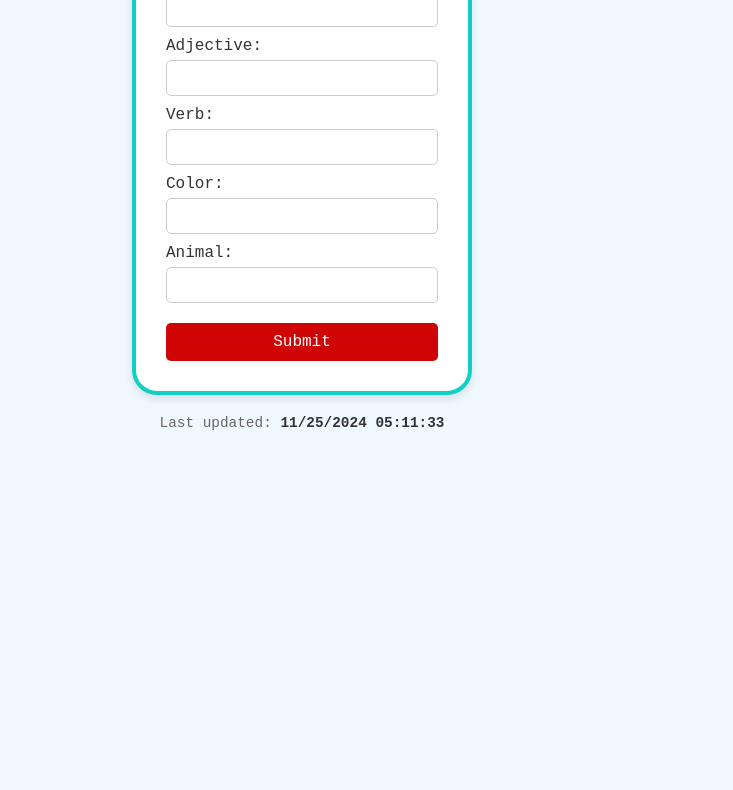
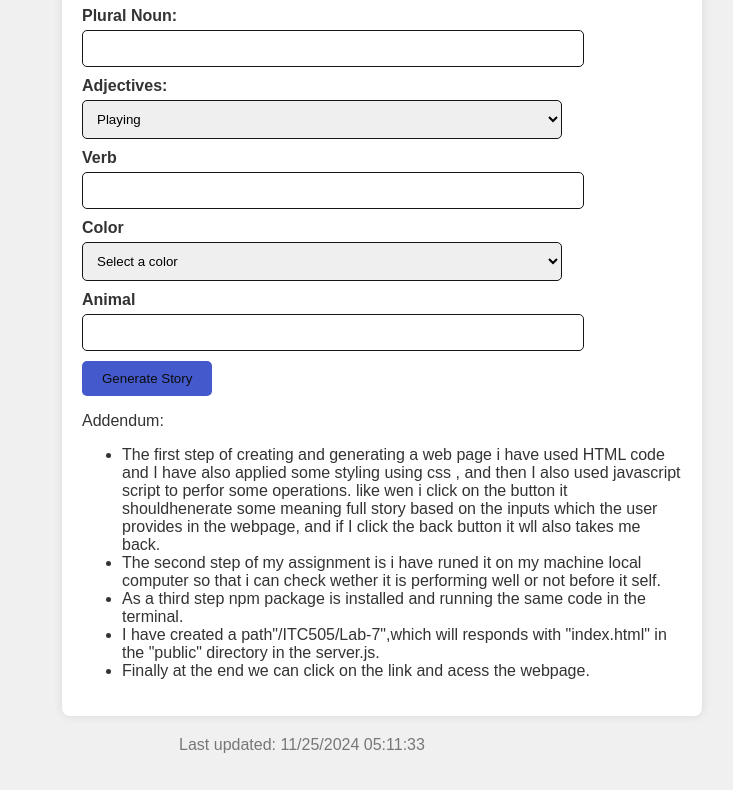
Before and after one commit to namanikhilkumar/ITC505, a website: page lab-7/index.html in a window 1280 px wide. Shown: the part 173-963 px from the top of the page, without its empty margins (338-1071 px from the left). Drawn offline with Linux system fonts and the light colour scheme.

Commit message:
Update index.html

```diff
--- a/lab-7/index.html
+++ b/lab-7/index.html
@@ -1,120 +1,198 @@
+
 <!DOCTYPE html>
 <html lang="en">
   <head>
-    <meta charset="UTF-8">
-    <meta name="viewport" content="width=device-width, initial-scale=1.0">
-    <title>Mad Lib</title>
+    <meta charset="UTF-8" />
+    <meta name="viewport" content="width=device-width, initial-scale=1.0" />
+    <title>Mad Libs</title>
     <style>
-
-
-    * {
+      /* CSS styles */
+      body {
+        font-family: Arial, sans-serif;
+        background-color: #f0f0f0;
         margin: 0;
         padding: 0;
-        box-sizing: border-box;
-        font-family: 'Courier New', monospace;
+        color: #333;
       }
 
-    body {
-        background-color: #f0f8ff;
-        color: #333;
-        display: flex;
-        flex-direction: column;
-        align-items: center;
-        min-height: 150vh;
-        padding: 25px;
+      .container {
+        max-width: 600px;
+        margin-top: 80px;
+        margin-left: 400px;
+        padding: 20px;
+        background-color: #fff;
+        border-radius: 8px;
+        box-shadow: 0 0 10px rgba(0, 0, 0, 0.1);
       }
 
       h1 {
-        font-size: 3em;
-        margin-bottom: 18px;
-        color: #152ed1;
         text-align: center;
+        color: #3592d9;
       }
 
       form {
-        display: flex;
-        flex-direction: column;
-        width: 340px;
-        padding: 30px;
-        border: 4px solid #11d0c3;
-        border-radius: 25px;
-        background-color: #fff;
-        box-shadow: 0 4px 8px rgba(0, 0, 0, 0.1);
+        margin-top: 20px;
       }
 
       label {
-        font-size: 1em;
-        color: #333;
-        margin-top: 10px;
+        display: block;
+        font-weight: bold;
+        margin-bottom: 5px;
       }
 
-    input[type="text"] {
-        width: 100%;
-        padding: 8px;
-        margin-top: 5px;
-        border: 1px solid #ccc;
+      input[type="text"],
+      select {
+        width: 80%;
+        padding: 10px;
+        border: 1px solid #151515;
         border-radius: 5px;
-        font-size: 1em;
+        margin-bottom: 10px;
       }
 
-    button[type="submit"] {
-        margin-top: 20px;
-        padding: 10px;
-        font-size: 1em;
-        color: #fff;
-        background-color: #cf0505;
+      button[type="submit"],
+      button {
+        padding: 10px 20px;
+        background-color: #445acc;
+        color: #0c0c0c;
         border: none;
         border-radius: 5px;
         cursor: pointer;
-        transition: background-color 0.3s;
       }
 
-    button[type="submit"]:hover {
-        background-color: #9c1ac8;
+      button[type="submit"]:hover,
+      button:hover {
+        background-color: #07ba34;
+      }
+
+      #sentence {
+        margin-top: 20px;
+        display: none; /* Hide the story initially */
+      }
+
+      #madLibsSentence {
+        font-style: italic;
       }
 
       footer {
         margin-top: 20px;
-        font-size: 0.9em;
-        color: #666;
+        text-align: center;
+        color: #777;
+      }
+    </style>
+  </head>
+  <body>
+    <div class="container">
+      <h1>Mad Libs</h1>
+      <!-- Form to collect inputs -->
+      <form id="madLibsForm">
+        <div class="form-group">
+          <label for="noun">Plural Noun:</label>
+          <input type="text" id="noun" name="noun" required />
+        </div>
+        <div class="form-group">
+          <label for="adjective">Adjectives:</label>
+          <select id="adjective" name="adjective" required>
+            <option value="Playing">Playing</option>
+            <option value="Swimming">Swimming</option>
+            <option value="Reading">Reading</option>
+            <option value="Writing">Writing</option>
+          </select>
+        </div>
+        <div class="form-group">
+          <label for="verb">Verb</label>
+          <input type="text" id="verb" name="verb" required />
+        </div>
+        <div class="form-group">
+          <label for="emotion">Color</label>
+          <select id="emotion" name="emotion" required>
+            <option value="">Select a color</option>
+            <option value="Orange">Orange</option>
+            <option value="Red">Red</option>
+            <option value="Blue">Blue</option>
+            <option value="Yellow">Yellow</option>
+          </select>
+        </div>
+        <div class="form-group">
+          <label for="place">Animal</label>
+          <input type="text" id="place" name="place" required />
+        </div>
+        <button type="submit">Generate Story</button>
+      </form>
+
+      <p>Addendum:</p>
+      <ul>
+        <li>
+          The first step of creating and generating a web page i have used  HTML code and I have also applied some styling using css
+          , and then I also used javascript script to perfor some operations. like wen i click on the button it shouldhenerate some meaning full story
+          based on the inputs which the user provides in the webpage, and if I click the back button it wll also takes me back.
+        </li>
+        <li>
+          The second step of my assignment is i have runed it on my machine local computer so that i can check wether it is performing well or not before it self.
+        </li>
+        <li>
+          As a third step npm package is installed and running the same code in the terminal.
+        </li>
+        <li>
+          I have created a path"/ITC505/Lab-7",which will responds with
+          "index.html" in the "public" directory in the server.js.
+        </li>
+        <li>
+          Finally at the end we can click on the link and acess the webpage.
+        </li>
+      </ul>
+
+      <!-- This will hold the generated story -->
+      <div id="sentence" style="display: none">
+        <h3>Generated Story:</h3>
+        <p id="madLibsSentence"></p>
+        <button onclick="goBack()">Back</button>
+      </div>
+    </div>
+
+    <script>
+      // Function to generate the story based on input
+      function generateSentence(event) {
+        event.preventDefault();
+
+        // Collect input values
+        const noun = document.getElementById("noun").value;
+        const adjective = document.getElementById("adjective").value;
+        const verb = document.getElementById("verb").value;
+        const emotion = document.getElementById("emotion").value;
+        const place = document.getElementById("place").value;
+
+        // Generate the story
+        const sentence = `Yesterday, a group of' ${noun} gathered in the ${adjective} park to ${verb} under the ${emotion}, sky. Suddenly, a wild ${place} appeared and joined their joyful gathering.`;
+
+        // Display the generated story
+        document.getElementById("madLibsSentence").innerText = sentence;
+        document.getElementById("madLibsForm").style.display = "none"; // Hide the form
+        document.getElementById("sentence").style.display = "block"; // Show the story
       }
 
-    footer span {
-        color: #333;
-        font-weight: bold;
+      // Function to reset the form and go back to the input view
+      function goBack() {
+        document.getElementById("madLibsForm").reset();
+        document.getElementById("madLibsForm").style.display = "block"; // Show the form again
+        document.getElementById("sentence").style.display = "none"; // Hide the story
       }
-    </style>
 
-</head>
-<body>
-    <h1>Fill in the Mad Lib</h1>
-    <form action="/ITC505/lab-7" method="POST">
-        <label>Plural Noun:
-            <input type="text" name="pluralNoun" required>
-        </label>
-        <label>Adjective:
-            <input type="text" name="adjective" required>
-        </label>
-        <label>Verb:
-            <input type="text" name="verb" required>
-        </label>
-        <label>Color:
-            <input type="text" name="color" required>
-        </label>
-        <label>Animal:
-            <input type="text" name="animal" required>
-        </label>
-        <button type="submit">Submit</button>
-    </form>
+      // Add event listener to the form
+      document
+        .getElementById("madLibsForm")
+        .addEventListener("submit", generateSentence);
+    </script>
 
     <footer>
-        <p>Last updated:
+      <p>
+        Last updated:
         <span id="lastModified"></span>
       </p>
     </footer>
-    <script>
+
+    <script type="text/javascript">
       var x = document.lastModified;
-        document.getElementById('lastModified').textContent = x;
+      document.getElementById("lastModified").textContent = x;
     </script>
   </body>
 </html>
```
Lines whose indentation alone changed are shown as unchanged.
